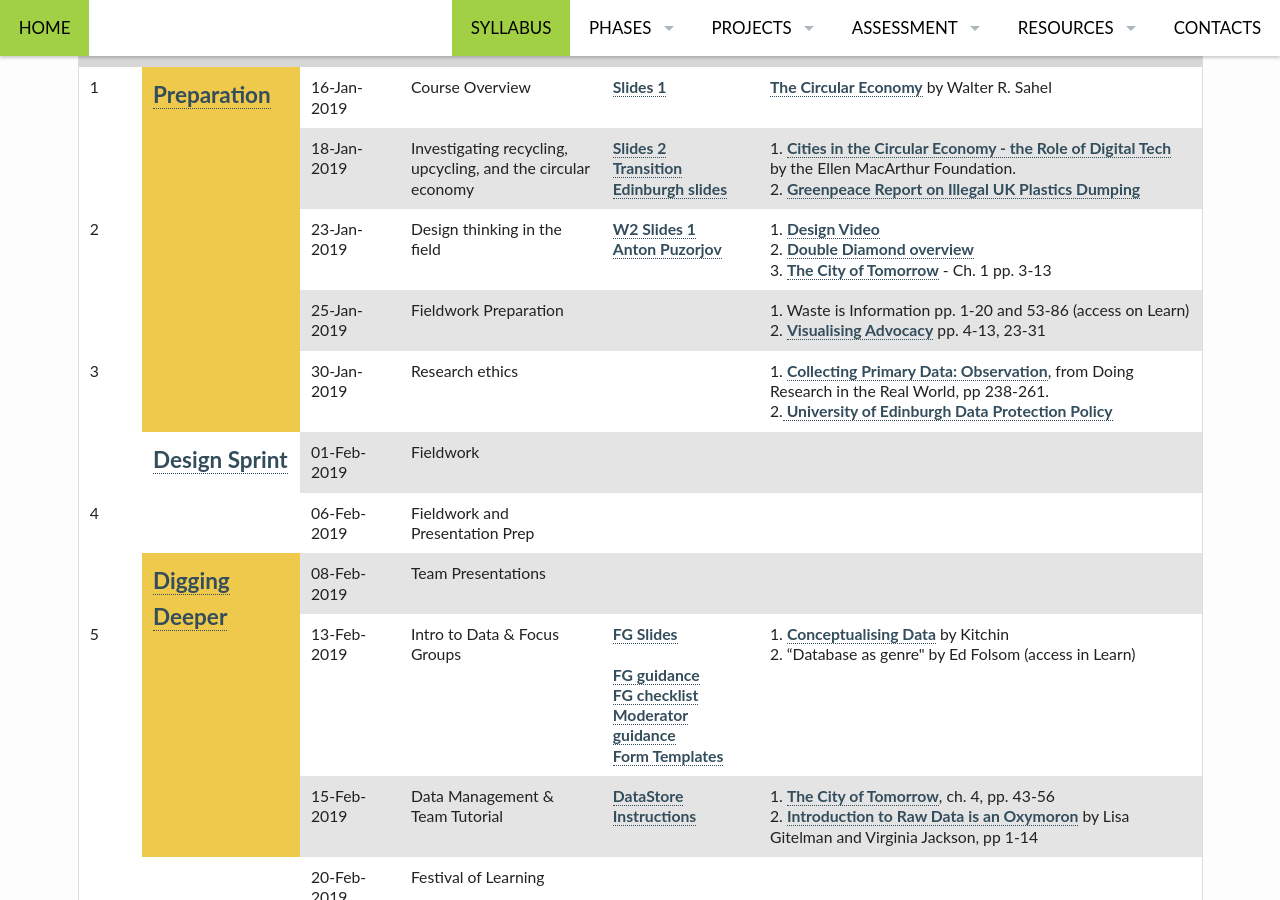
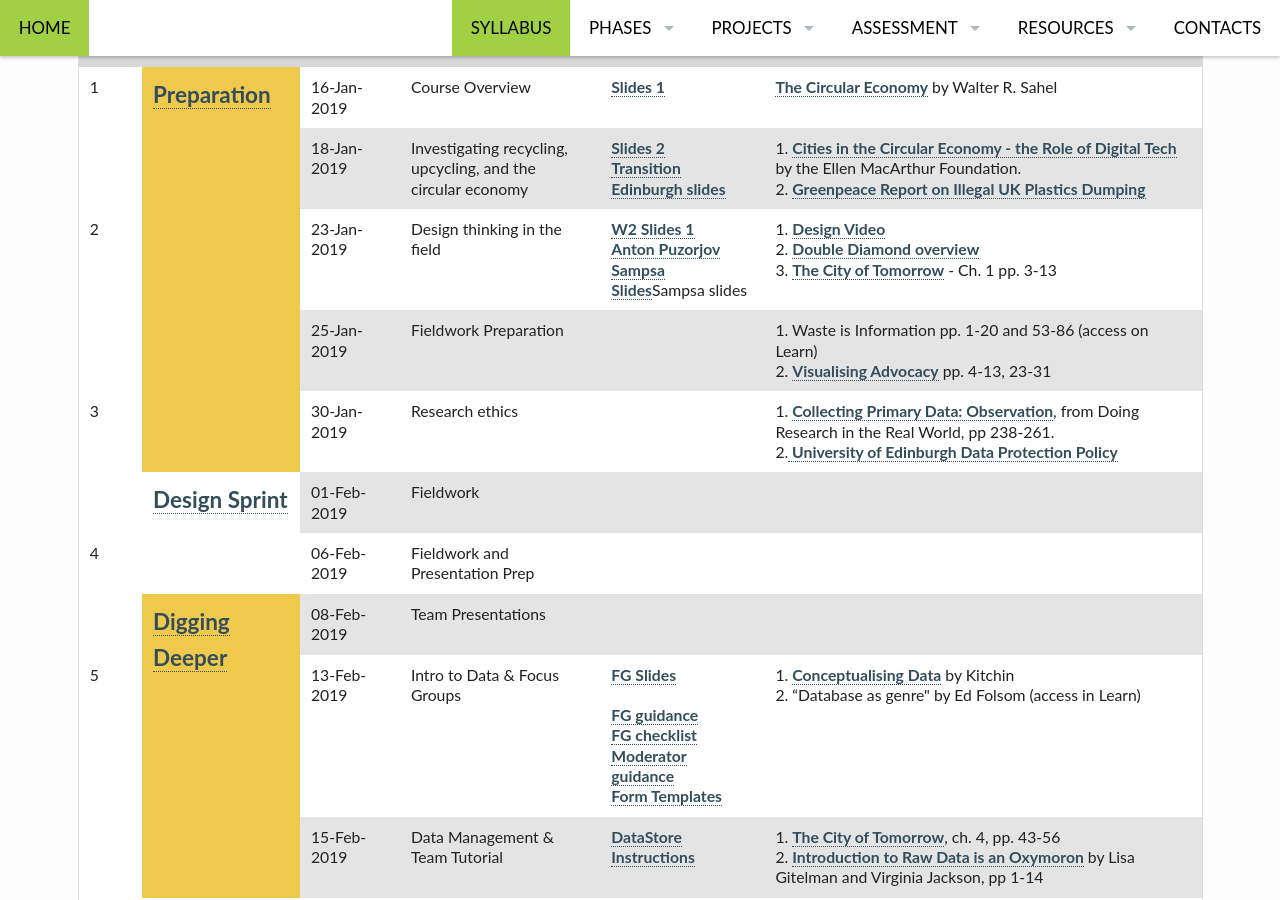
Before and after one commit to edinburghlivinglab/ddc, a Jekyll site: the page built from pages/syllabus.md, in a window 1280 px wide and 900 px high, scrolled down 861 px. Built offline with Jekyll 4.4.1, drawn with Linux system fonts in a browser that asks for light colours.

Commit message:
Update syllabus.md

```diff
--- a/pages/syllabus.md
+++ b/pages/syllabus.md
@@ -97,7 +97,7 @@
                 <td rowspan="2">2</td>
                 <td>23-Jan-2019</td>
                 <td>Design thinking in the field</td>
-                <td><a href="{{ site.baseurl }}/course_docs/week2-1.pptx" target="_blank">W2 Slides 1</a><br/><a href="https://docs.google.com/presentation/d/1tYPugL8mu-sAKZjq8D2hB2_TxdHZMDpvIWA_lutMqoA/edit#slide=id.p">Anton Puzorjov</a></td>
+                <td><a href="{{ site.baseurl }}/course_docs/week2-1.pptx" target="_blank">W2 Slides 1</a><br/><a href="https://docs.google.com/presentation/d/1tYPugL8mu-sAKZjq8D2hB2_TxdHZMDpvIWA_lutMqoA/edit#slide=id.p">Anton Puzorjov</a><br/><a href="{{ site.baseurl }}/course_docs/design_ethnography_2019.pptx" target="_blank">Sampsa Slides</a>Sampsa slides</td>
                 <td>1. <a href="https://youtu.be/JF2xaxjrQ7g">Design Video</a><br />
                     2. <a href="http://www.thecreativeindustries.co.uk/uk-creative-overview/news-and-views/view-what-is-design-and-why-it-matters">Double Diamond overview</a><br />
                     3. <a href="https://www.scribd.com/document/384155848/The-City-of-Tomorrow-Sensors-Networks-Hackers-And-the-Future-of-Urban-Life">The City of Tomorrow</a> - Ch. 1 pp. 3-13
```
